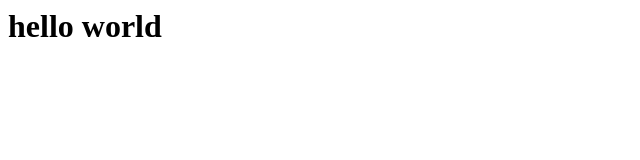
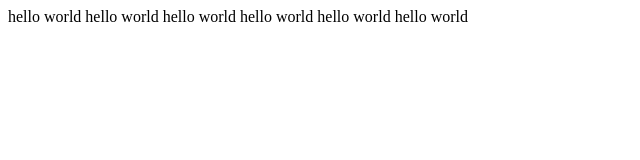
Before and after one commit to kyuind/first, a plain HTML site: page index.html in a window 1280 px wide. Shown: the whole page, without its empty margins (0-640 px from the left). Drawn offline with Linux system fonts and the light colour scheme.

Commit message:
index.html  수정

```diff
--- a/index.html
+++ b/index.html
@@ -1 +1,16 @@
-<h1>hello world</h1>
+<!DOCTYPE html>
+<html lang="en">
+<head>
+    <meta charset="UTF-8">
+    <meta name="viewport" content="width=device-width, initial-scale=1.0">
+    <title>Document</title>
+</head>
+<body>
+    <h16>hello world</h16>
+    <h26>hello world</h26>
+    <h36>hello world</h36>
+    <h46>hello world</h46>
+    <h56>hello world</h56>
+    <h66>hello world</h66>
+</body>
+</html>
```
